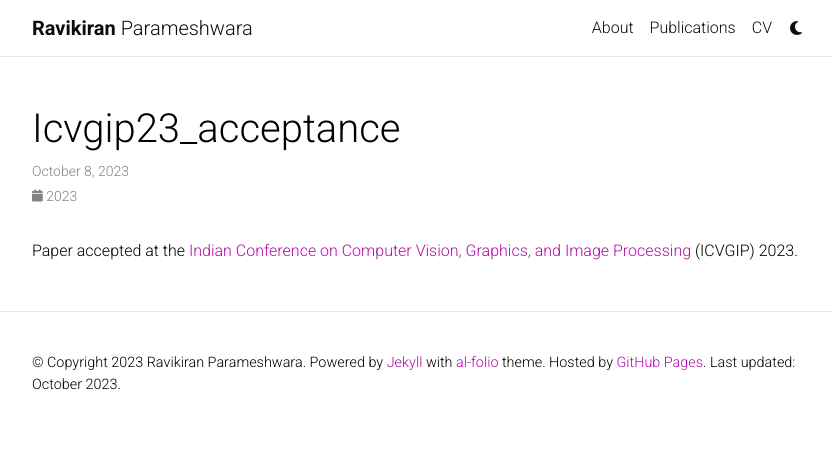
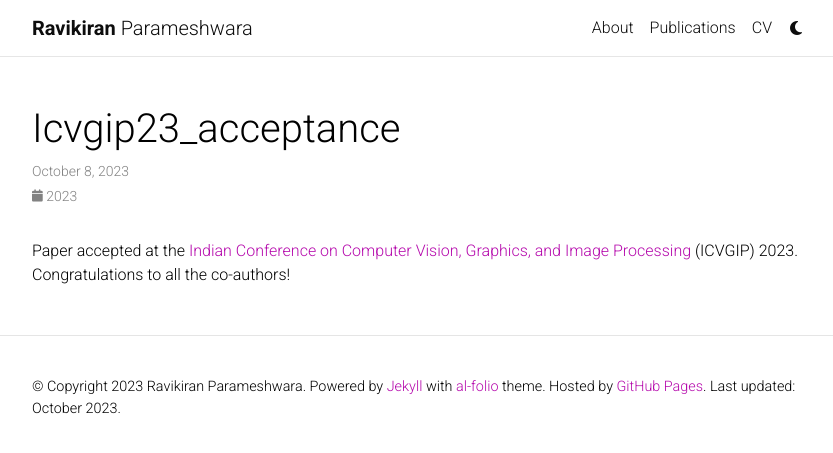
Before and after one commit to ravikiranrao/ravikiranrao.github.io, a Jekyll site: the page built from _news/icvgip23_acceptance.md, in a window 1280 px wide. Shown: the top 453 px of the page, without its empty margins (223-1056 px from the left). Built offline with Jekyll 4.4.1, drawn with Linux system fonts in a browser that asks for light colours; comment, search, counter and statistics services are not loaded; a style sheet for code colours, icons or effects is not loaded.

Commit message:
Add teaser to MM paper.

```diff
--- a/_bibliography/papers.bib
+++ b/_bibliography/papers.bib
@@ -21,7 +21,8 @@
             support-set ~6\% the size of the video dataset.},
   bibtex_show={true},
     abbr={ACM MM},
-    code={https://github.com/ravikiranrao/MTCLAR-FSL}
+    code={https://github.com/ravikiranrao/MTCLAR-FSL},
+    teaser={https://youtu.be/0C8r8v0mzEE}
 }
 
 @article{narayana2023weakly,
--- a/_config.yml
+++ b/_config.yml
@@ -308,7 +308,7 @@
   dimensions_badge: true # Dimensions badge (https://badge.dimensions.ai/)
 
 # Filter out certain bibtex entry keywords used internally from the bib output
-filtered_bibtex_keywords: [abbr, abstract, arxiv, bibtex_show, html, pdf, selected, supp, blog, code, poster, slides, website, preview, altmetric, video]
+filtered_bibtex_keywords: [abbr, abstract, arxiv, bibtex_show, html, pdf, selected, supp, blog, code, poster, slides, website, preview, altmetric, video, teaser]
 
 # Maximum number of authors to be shown for each publication (more authors are visible on click)
 max_author_limit:   # leave blank to always show all authors
--- a/_layouts/bib.html
+++ b/_layouts/bib.html
@@ -171,6 +171,9 @@
             {%- if entry.video %}
             <a href="{{ entry.video }}" class="btn btn-sm z-depth-0" role="button">Video</a>
           {%- endif %}
+            {%- if entry.teaser %}
+            <a href="{{ entry.teaser }}" class="btn btn-sm z-depth-0" role="button">Teaser</a>
+          {%- endif %}
           {%- if entry.poster %}
             {% if entry.poster contains '://' -%}
             <a href="{{ entry.poster }}" class="btn btn-sm z-depth-0" role="button">Poster</a>
--- a/_news/icvgip23_acceptance.md
+++ b/_news/icvgip23_acceptance.md
@@ -5,4 +5,4 @@
 related_posts: false
 ---
 
-Paper accepted at the [Indian Conference on Computer Vision, Graphics, and Image Processing](https://www.iitrpr.ac.in/ICVGIP/) (ICVGIP) 2023.
+Paper accepted at the [Indian Conference on Computer Vision, Graphics, and Image Processing](https://www.iitrpr.ac.in/ICVGIP/) (ICVGIP) 2023. Congratulations to all the co-authors!
```
